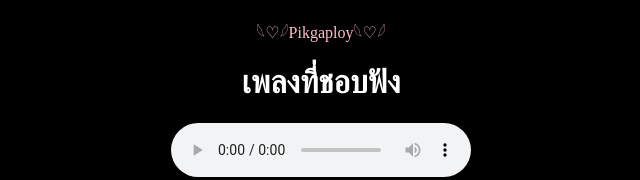
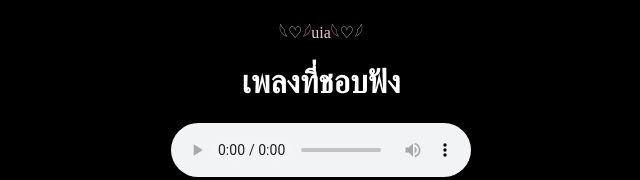
Before and after one commit to DOGMAJEFF/wkngweb, a plain HTML site: page page2.html in a window 1280 px wide. Shown: the part 797-977 px from the top of the page, 319-959 px from the left. Drawn offline with Linux system fonts and the light colour scheme.

Commit message:
Update page2.html

```diff
--- a/page2.html
+++ b/page2.html
@@ -29,7 +29,7 @@ p    {color: pink;text-align:center;}
   <source src="uia.mp4" type="video/mp4">
 Your browser does not support the video tag.
 </video></center>
-<p style="text-align:center;">𓆩♡𓆪Pikgaploy𓆩♡𓆪</p>
+<p style="text-align:center;">𓆩♡𓆪uia𓆩♡𓆪</p>
 
 <h1 style="text-align:center;">เพลงที่ชอบฟัง</h1>
 <center><audio controls>
```
